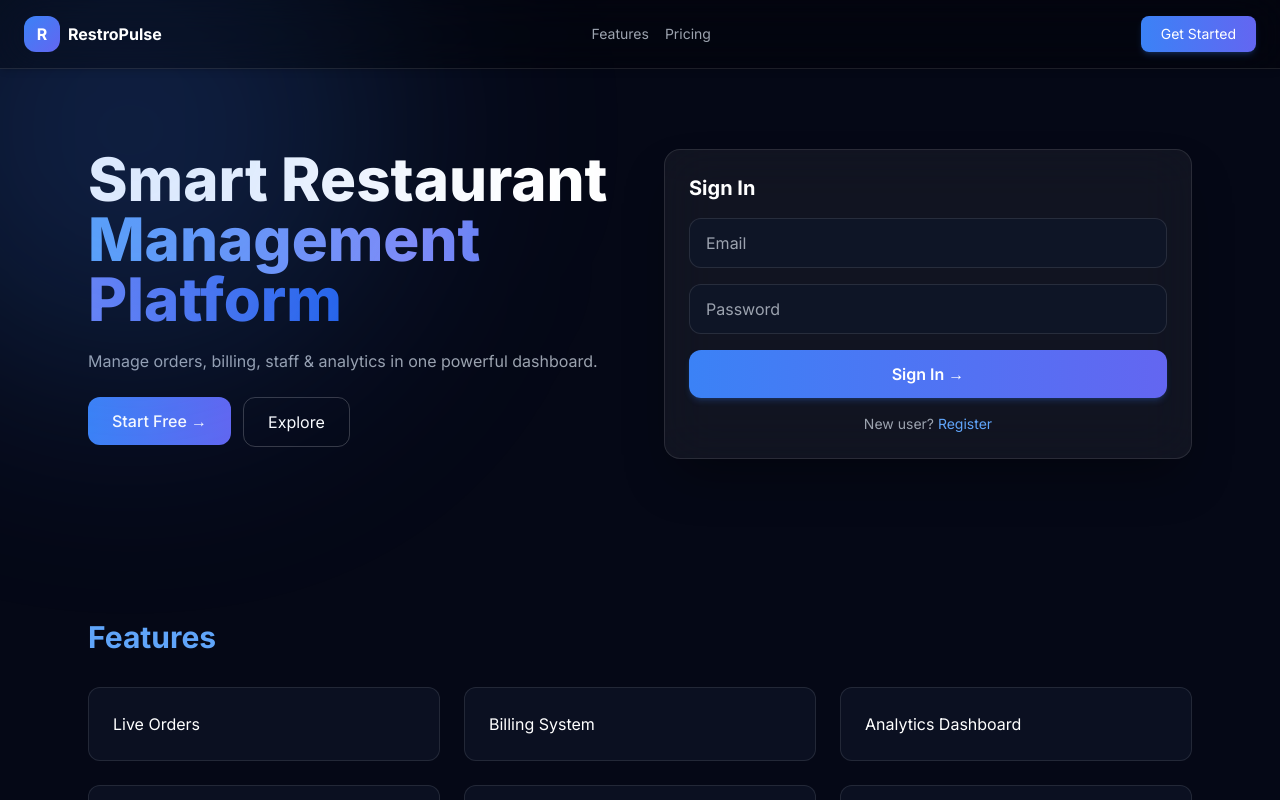
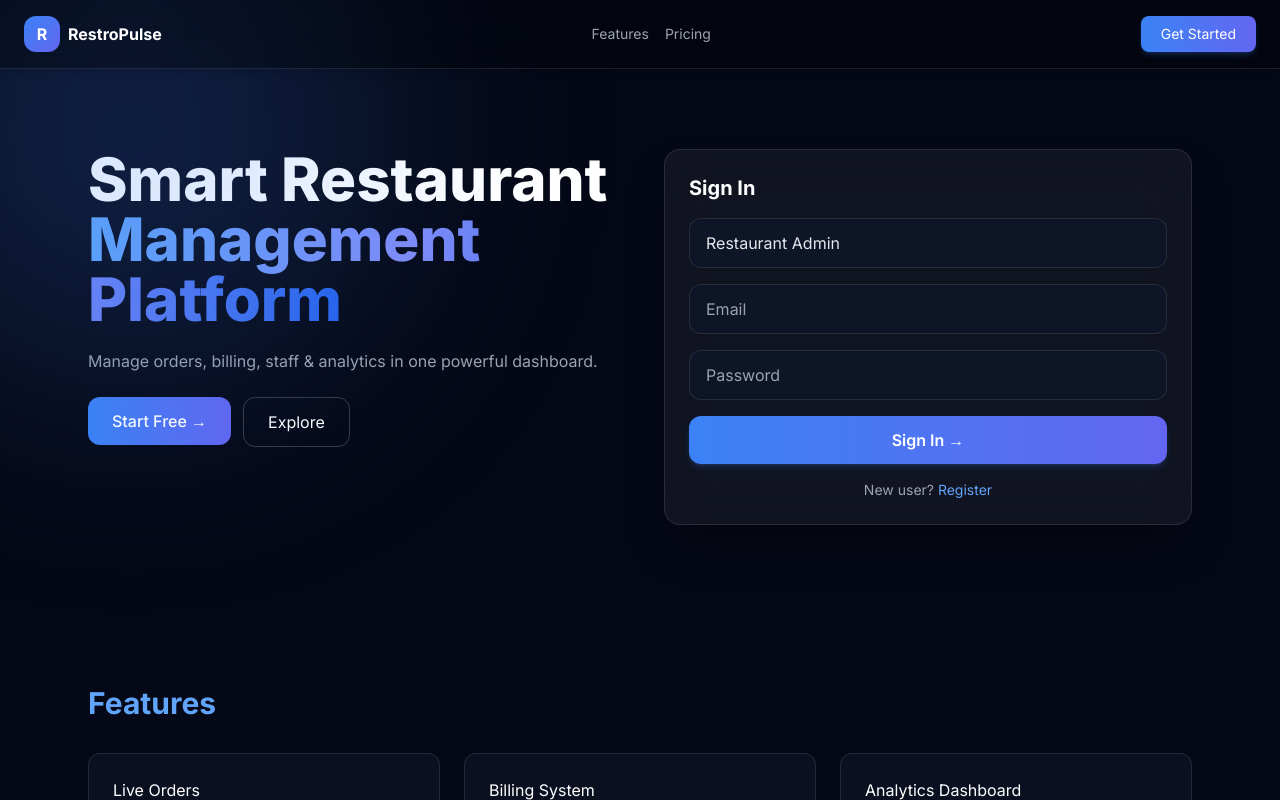
Before and after one commit to tiyarsna/restroplus, a React (Vite) app in the folder frontend/: page /login in a window 1280 px wide. Shown: the top 800 px of the page. Built offline with nearby package versions, Linux system fonts and the light colour scheme; no server answers.

Commit message:
Add Role-Based verification on frontend and backend login

```diff
--- a/frontend/src/pages/auth/LoginPage.jsx
+++ b/frontend/src/pages/auth/LoginPage.jsx
@@ -9,7 +9,7 @@ export default function LoginPage() {
   const navigate = useNavigate()
   const { loading = false, error = null } = useSelector(s => s.auth || {})
 
-  const [form, setForm] = useState({ email: '', password: '' })
+  const [form, setForm] = useState({ email: '', password: '', role: 'RestaurantAdmin' })
 
   useEffect(() => {
     dispatch(clearError())
@@ -111,6 +111,19 @@ export default function LoginPage() {
 
           {/* FORM */}
           <form onSubmit={handleSubmit} className="space-y-4">
+
+            <select
+              value={form.role}
+              onChange={e => setForm({ ...form, role: e.target.value })}
+              className="w-full px-4 py-3 bg-[#0f172a]/70 border border-white/10 rounded-xl
+              text-gray-200 focus:border-blue-500 focus:ring-2 focus:ring-blue-500/30
+              outline-none transition-all duration-200 appearance-none"
+            >
+              <option value="RestaurantAdmin">Restaurant Admin</option>
+              <option value="Manager">Manager</option>
+              <option value="Waiter">Waiter</option>
+              <option value="SuperAdmin">Super Admin</option>
+            </select>
 
             <input
               type="email"
```
Also changed, not shown: 1 other file (tests, documents, lock files or other folders).
